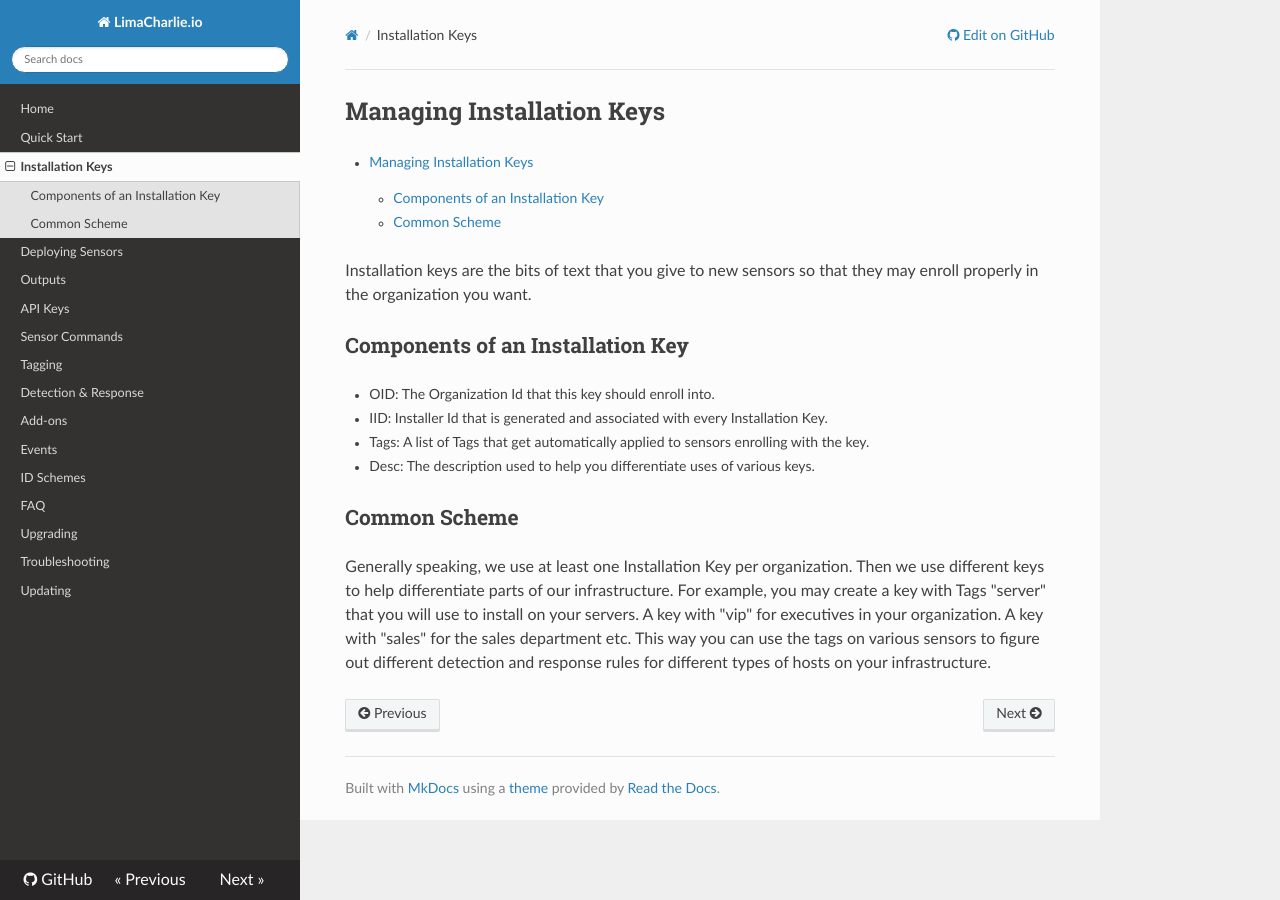
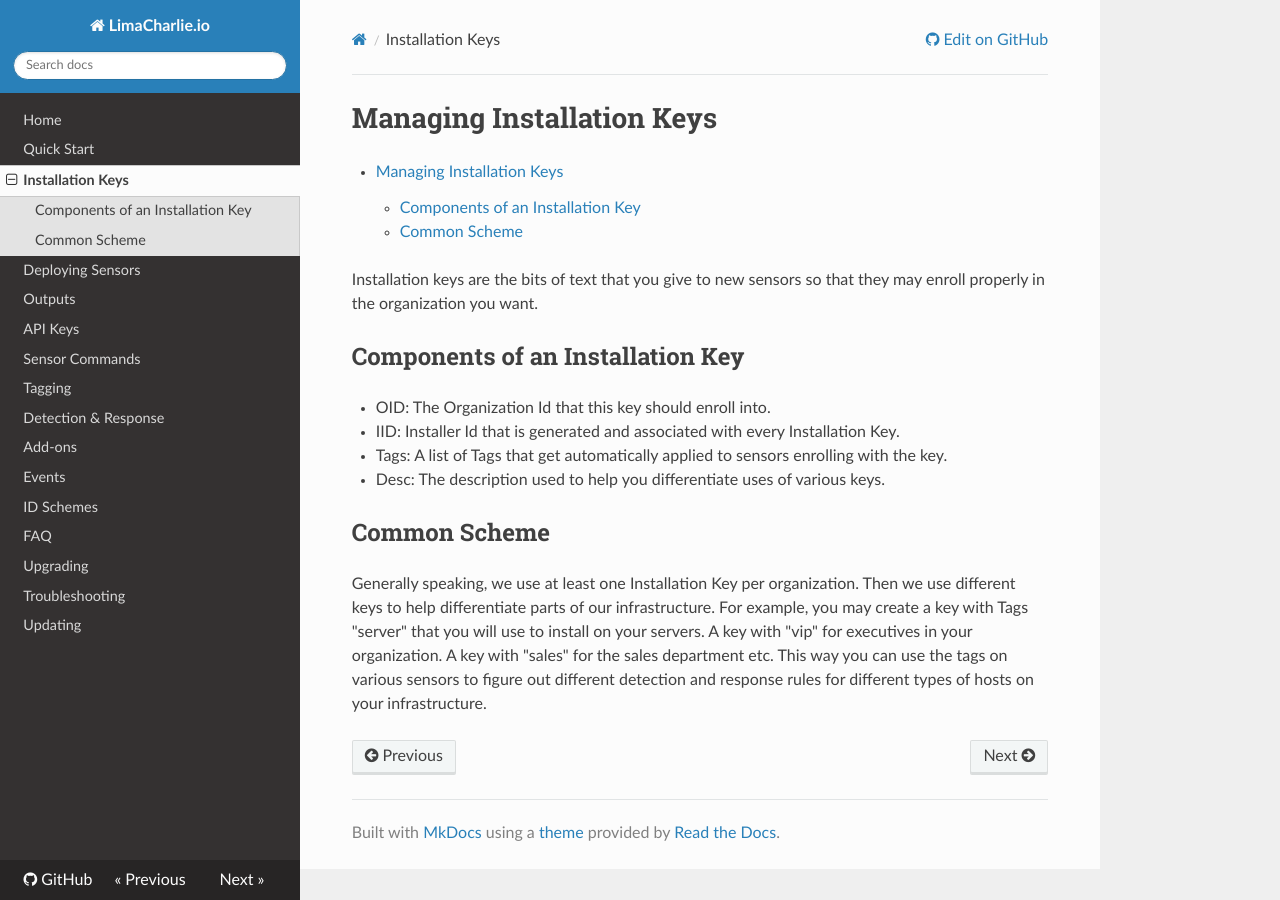
Before and after one commit to refractionPOINT/lce_doc, an MkDocs documentation site: the page built from docs/manage_keys.md, in a window 1280 px wide. Built offline with MkDocs 1.6.1, drawn with Linux system fonts in a browser that asks for light colours; nearby versions of some CDN libraries; old or Windows-style settings are respelled for this version of MkDocs.

Commit message:
Remove css to try to invalidate rtd cache.

```diff
--- a/mkdocs.yml
+++ b/mkdocs.yml
@@ -24,4 +24,3 @@ pages:
     - Upgrading: upgrading.md
     - Troubleshooting: troubleshooting.md
     - Updating: update_org.md
-extra_css: [extra.css]
```
